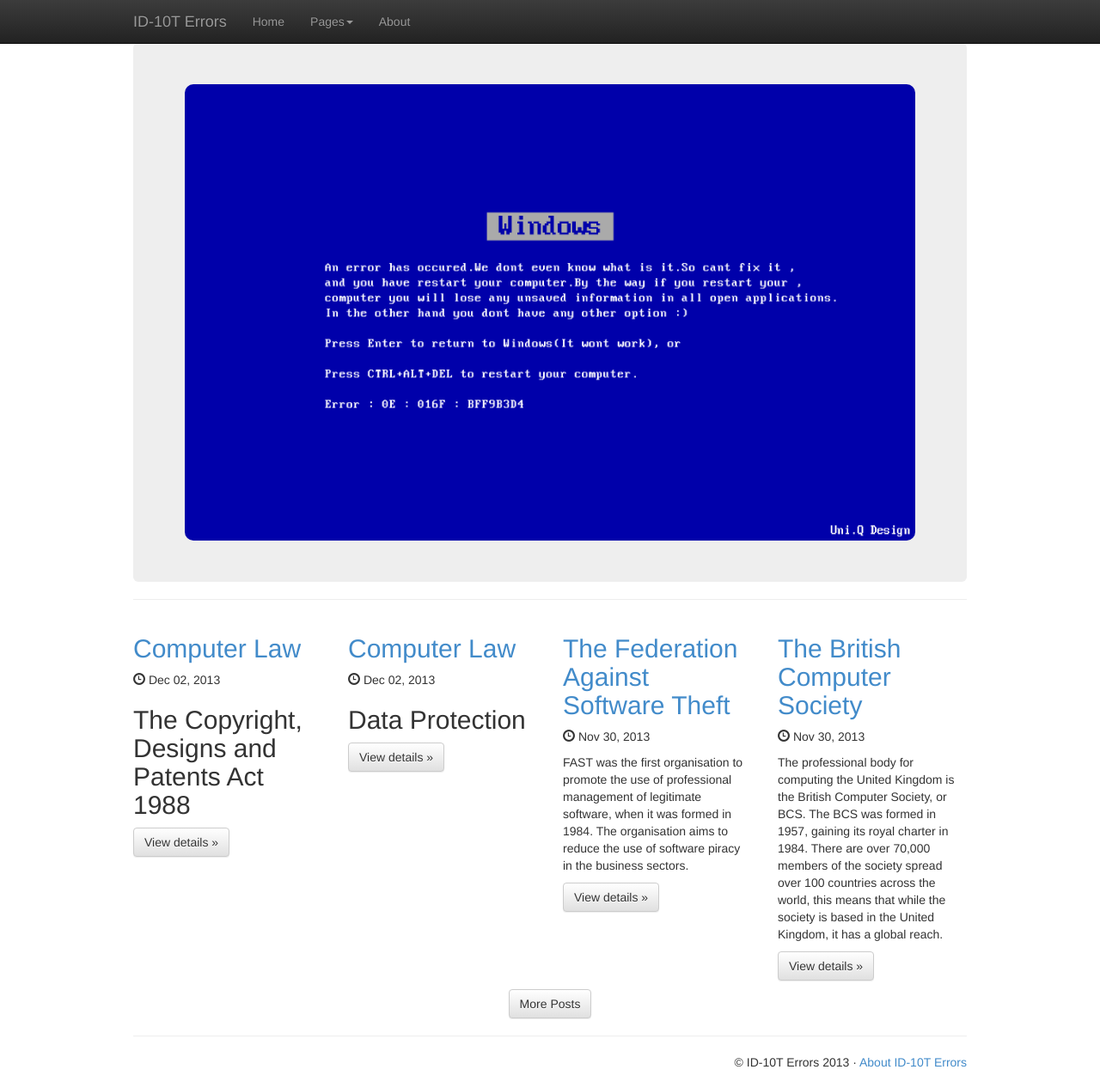
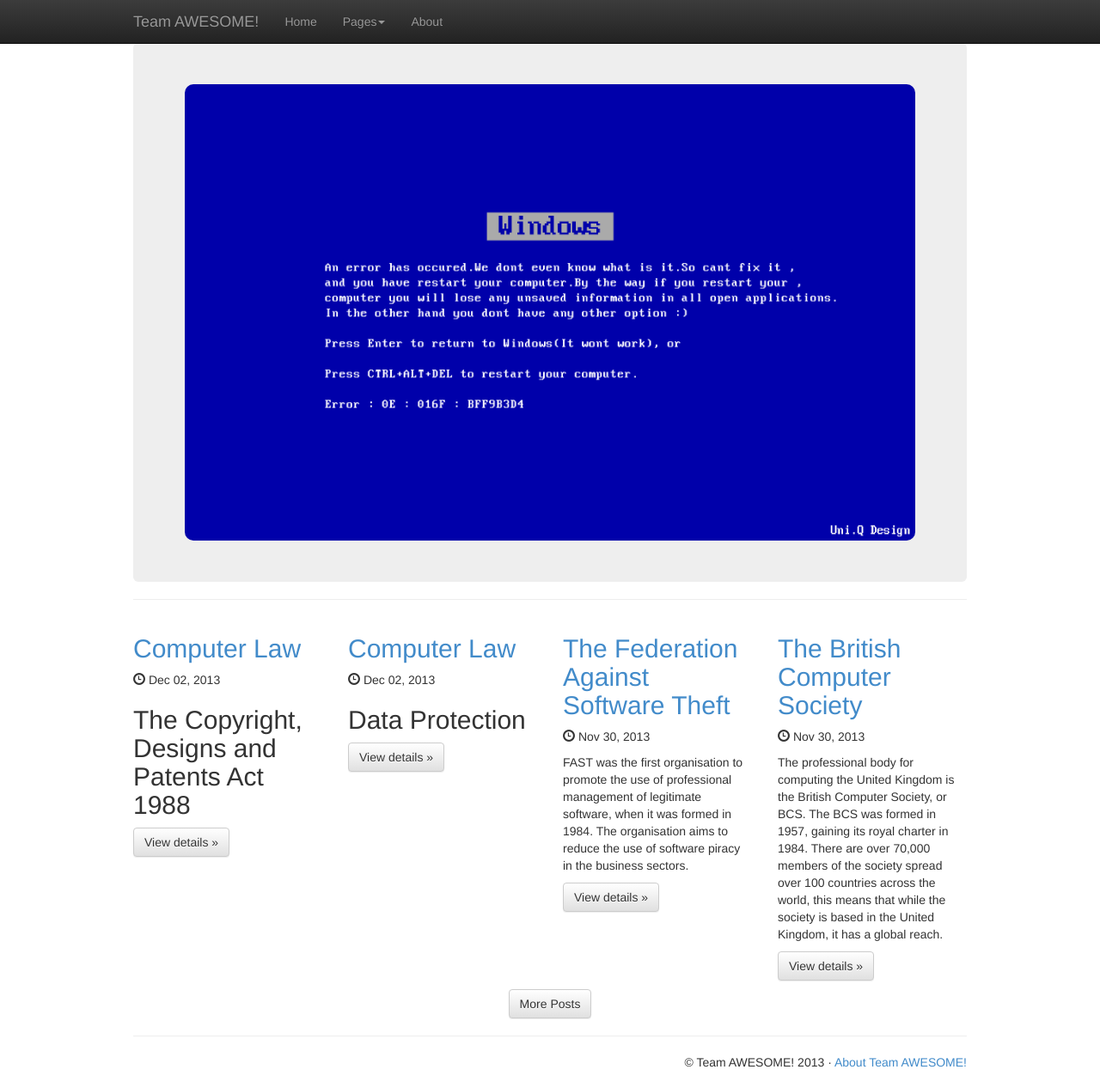
Before and after one commit to adamus1red/tripping-octo-adventure, a Jekyll site: the page built from index.html, in a window 1280 px wide and 1266 px high. Shown: the whole window at 86% size. Built offline with Jekyll 4.4.1, drawn with Linux system fonts in a browser that asks for light colours; Markdown is read by kramdown in place of the engine named in the settings.

Commit message:
update config

```diff
--- a/_config.yml
+++ b/_config.yml
@@ -1,8 +1,8 @@
 # Name of your blog (this will show up at the top of your page and in the RSS feed)
-name: ID-10T Errors
+name: Team AWESOME!<!-- not -->
 
 # Short description (goes below the title; it will also be used in the RSS feed)
-description: Errors! Errors everywhere!
+description: AWESOME!!!!!!!
 
 # Your name, as you want it to appear underneath each post and in the footer
 author: ID-10T
@@ -40,13 +40,13 @@
     gravatar: 29e309f15dc5748a962f13185d90bf62
     email: wsb12157@uni.strath.ac.uk
     position: Writer of Role of Computer Scientists & Head of Catering
-    image: default.jpg
+    image: grant.jpg
   supervisor:
     name: Darren Tang
     gravatar: 29e309f15dc5748a962f13185d90bf62
     email: pjb12147@uni.strath.ac.uk
     position: Writer of Computer Law
-    image: default.jpg
+    image: darren.jpg
 
 # The URL of your actual domain. This will be used to make absolute links in the RSS feed.
 baseurl: .
```
